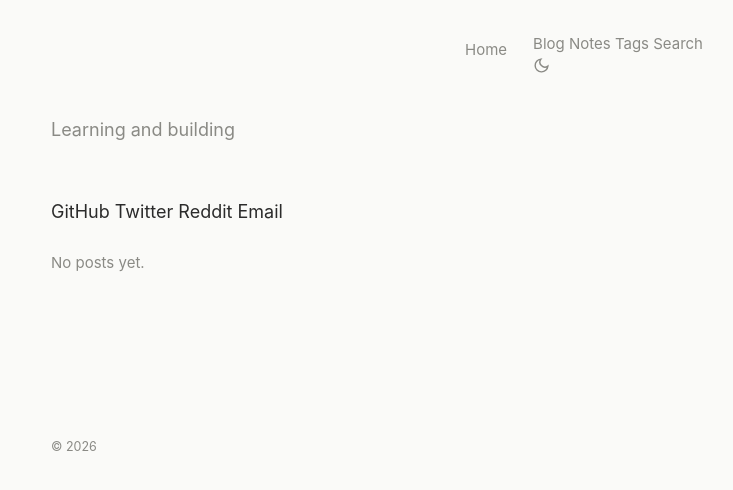
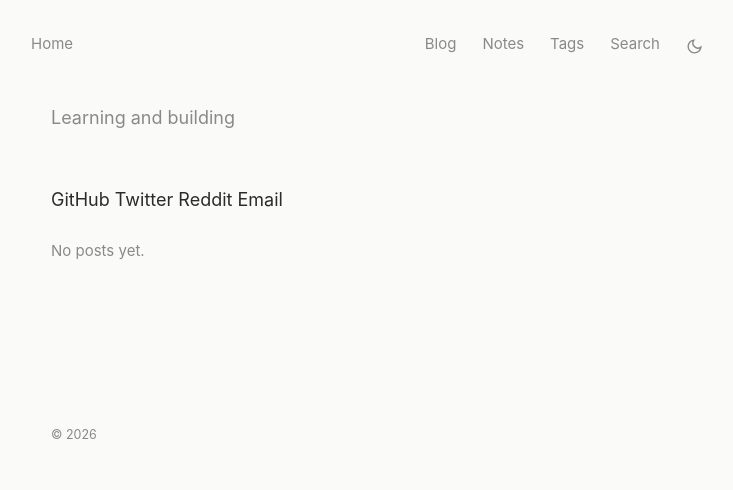
Before and after one commit to hvardhann/hvardhann.github.io, a Jekyll site: the page built from index.html, in a window 1280 px wide. Shown: the top 490 px of the page, without its empty margins (273-1006 px from the left). Built offline with Jekyll 4.4.1, drawn with Linux system fonts in a browser that asks for light colours.

Commit message:
Update style.css

```diff
--- a/assets/css/style.css
+++ b/assets/css/style.css
@@ -34,12 +34,20 @@ a { color: inherit; text-decoration: none; }
 nav {
   display: flex;
   align-items: center;
-  justify-content: flex-end;
-  gap: 26px;
+  justify-content: space-between;
   padding: 30px 24px;
   max-width: 720px;
   margin: 0 auto;
   font-size: 15px;
+}
+
+.home-link { color: var(--ink-soft); }
+.home-link:hover { color: var(--ink); }
+
+.nav-right {
+  display: flex;
+  align-items: center;
+  gap: 26px;
 }
 
 nav a { color: var(--ink-soft); padding-bottom: 3px; border-bottom: 2px solid transparent; }
```
